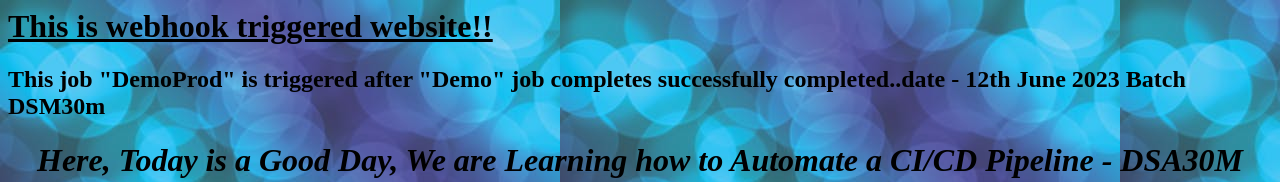
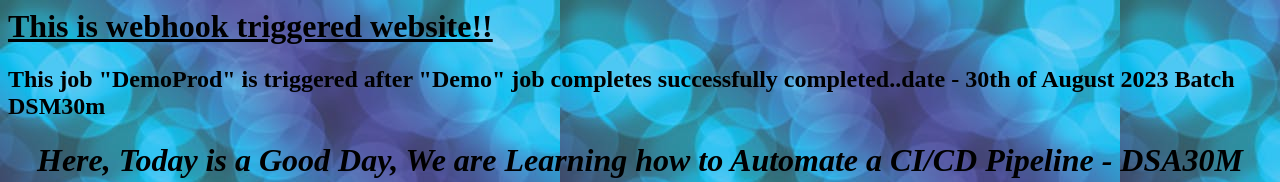
Before and after one commit to MoshicoBusinessCloud/DBdevops, a plain HTML site: page devopsIQ/index.html in a window 1280 px wide. Shown: the top 182 px of the page. Drawn offline with Linux system fonts and the light colour scheme.

Commit message:
Update index.html webhook testing

```diff
--- a/devopsIQ/index.html
+++ b/devopsIQ/index.html
@@ -2,7 +2,7 @@
 <title>Jenkins Updated Website</title>
 <body background="images/2.jpeg">
   <h1><u>This is webhook triggered website!!</u><h1>
-  <h2>This job "DemoProd" is triggered after "Demo" job completes successfully completed..date - 12th June 2023 Batch DSM30m </h2>
+  <h2>This job "DemoProd" is triggered after "Demo" job completes successfully completed..date - 30th of August 2023 Batch DSM30m </h2>
   <h1 align="center"><i>Here, Today is a Good Day, We are Learning how to Automate a CI/CD Pipeline - DSA30M</i></h3>
 </body>
 </html>
```
